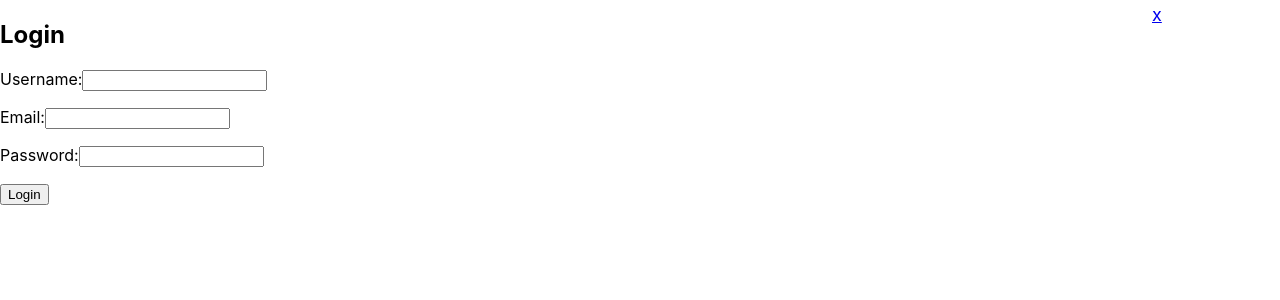
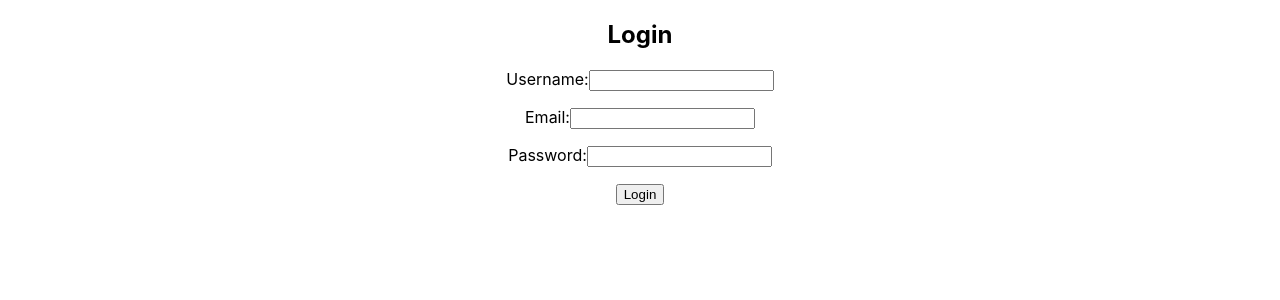
Before and after one commit to grangerl330/competition-ladder-app-client, a React (Create React App) app: page / in a window 1280 px wide. Shown: the top 300 px of the page. Built offline with nearby package versions, Linux system fonts and the light colour scheme; no server answers.

Commit message:
updated login form

```diff
--- a/src/App.css
+++ b/src/App.css
@@ -108,6 +108,10 @@
   margin-top: -4vh;
 }
 
+.login-form {
+  text-align: center;
+}
+
 .logout-display {
   margin-top: 10px;
 }
--- a/src/components/LoginForm.js
+++ b/src/components/LoginForm.js
@@ -34,7 +34,6 @@ class LoginForm extends Component {
   render(){
     return (
       <div className="login-form">
-        <NavLink className="close-window-button" to='/'>x</NavLink>
         <h2>Login</h2>
         <form onSubmit={this.handleOnSubmit}>
           <p>
```
Also changed, not shown: 1 other file (tests, documents, lock files or other folders).
